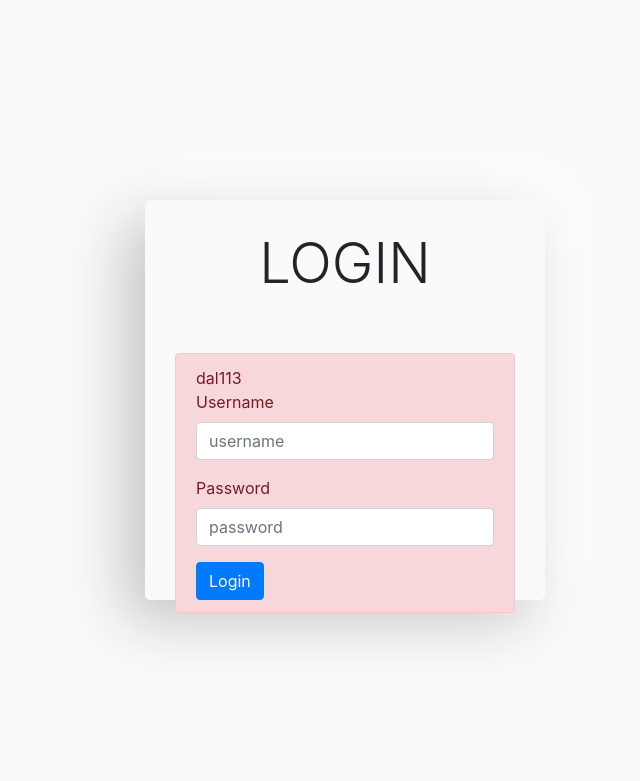
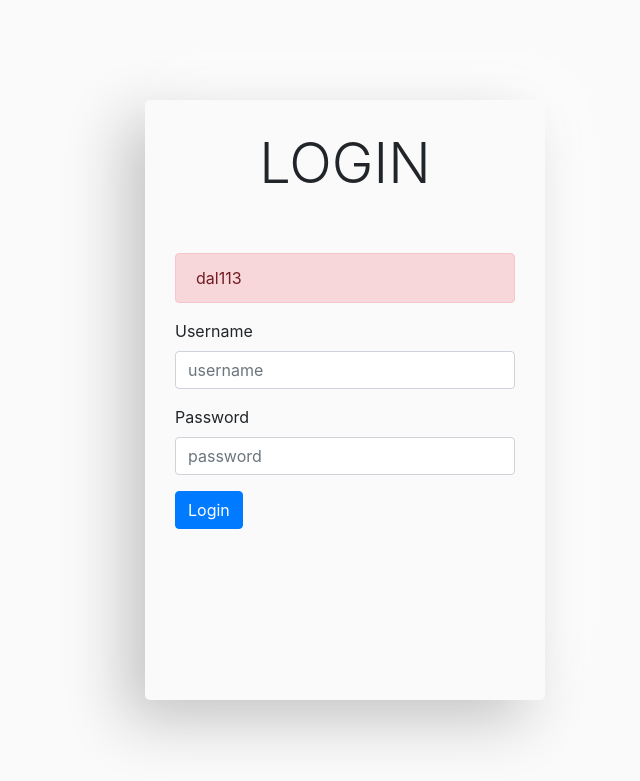
Before and after one commit to ChristopherKevinHamdajani/INFO263_project, a PHP site: page /login.php?error=dal113 in a window 1280 px wide. Shown: the top 781 px of the page, without its empty margins (295-935 px from the left). Run offline with PHP 8.4, Linux system fonts and the light colour scheme.

Commit message:
change something in login

```diff
--- a/login.php
+++ b/login.php
@@ -14,7 +14,7 @@ include "server.php";
     <link rel="stylesheet" href="style.css">
 </head>
 <body id="loginPage">
-<div id="loginBox" class="d-flex justify-content-center align">
+<div id="loginBox" class="d-flex justify-content-center align" style="min-height : 75vh">
     <form class=""
           action="login.php"
           method="post"
@@ -22,7 +22,7 @@ include "server.php";
         <h1 class="text-center pb-5 display-4">LOGIN</h1>
         <?php if ($_GET['error']) {?>
         <div class="alert alert-danger" role="alert">
-            <?=$_GET['error']?>
+            <?=$_GET['error']?></div>
             <?php } ?>
             <div class="mb-3">
                 <label for="exampleInputEmail1" class="form-label">Username</label>
--- a/newEvent.php
+++ b/newEvent.php
@@ -39,7 +39,7 @@ include ('navbar.php'); // Includes the navbar, so each page has the same navbar
                 </form>
             </div>
             <div id="restOfForm" style="display: none">
-                <form id="eventForm " class="col-8 mx-auto">
+                <form id="eventForm" class="col-8 mx-auto">
                     <h1 id="eventName"></h1>
 
                     <div class="mt-3">
```
